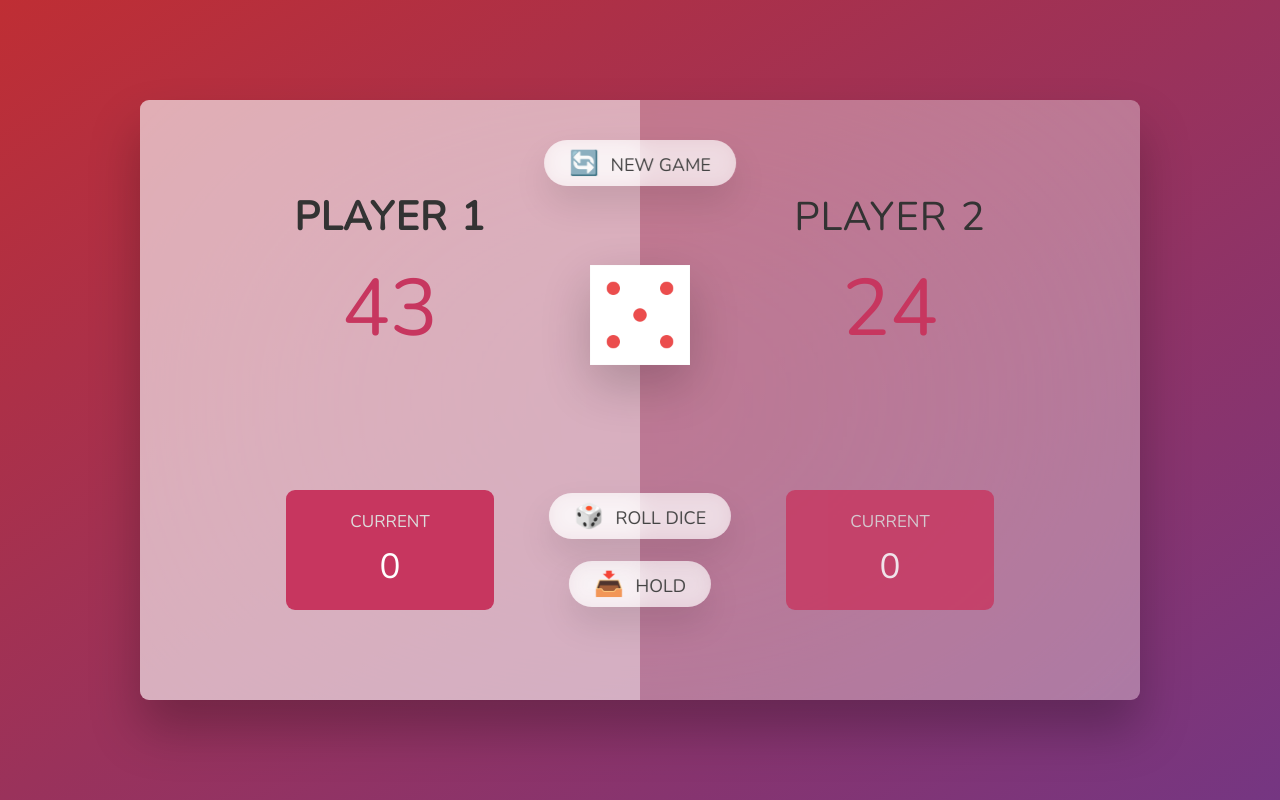
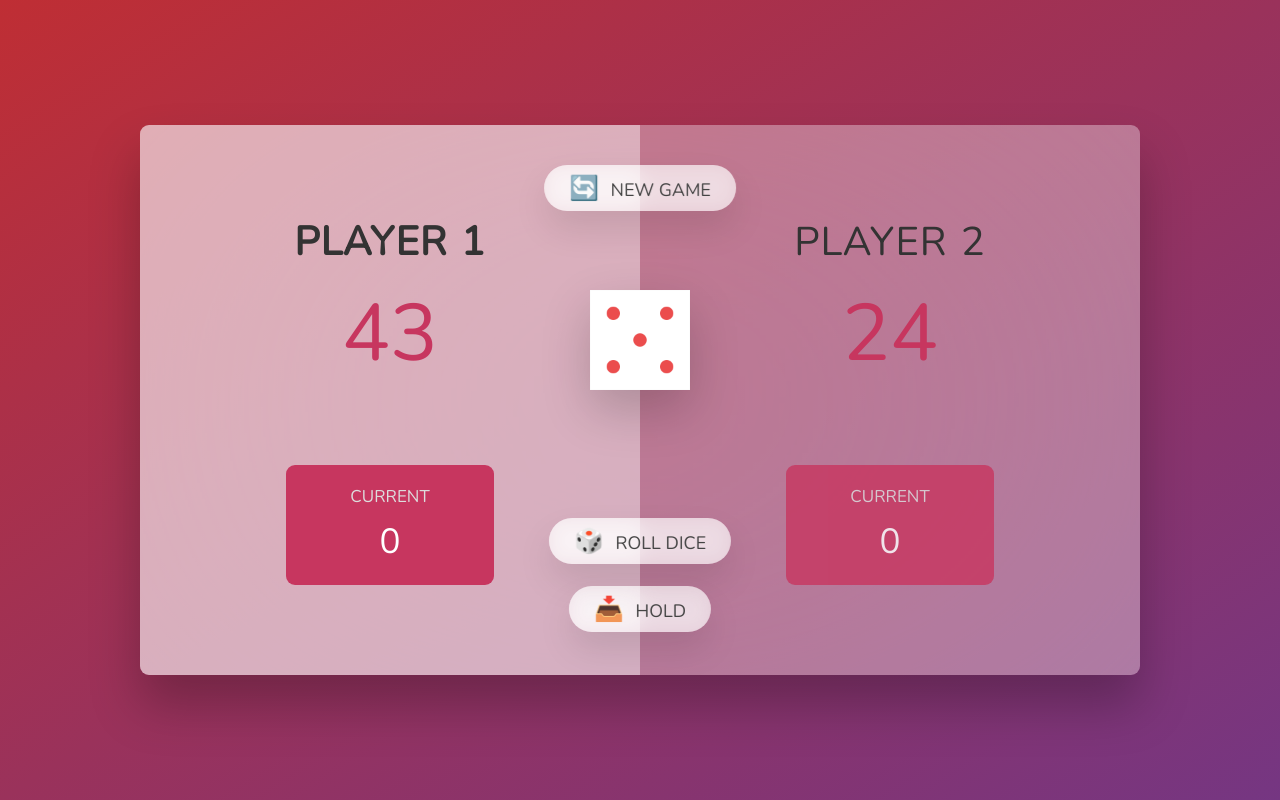
Before and after one commit to ItsThankK/js_learning, a plain HTML site: page pig-game-starter/index.html in a window 1280 px wide. Drawn offline with nearby package versions, Linux system fonts and the light colour scheme.

Commit message:
minor fix

```diff
--- a/pig-game-starter/style.css
+++ b/pig-game-starter/style.css
@@ -26,7 +26,7 @@ body {
 main {
   position: relative;
   width: 100rem;
-  height: 60rem;
+  height: 55rem;
   background-color: rgba(255, 255, 255, 0.35);
   backdrop-filter: blur(200px);
   filter: blur();
```
Also changed, not shown: pig-game-starter/script.js (line endings or trailing spaces).
